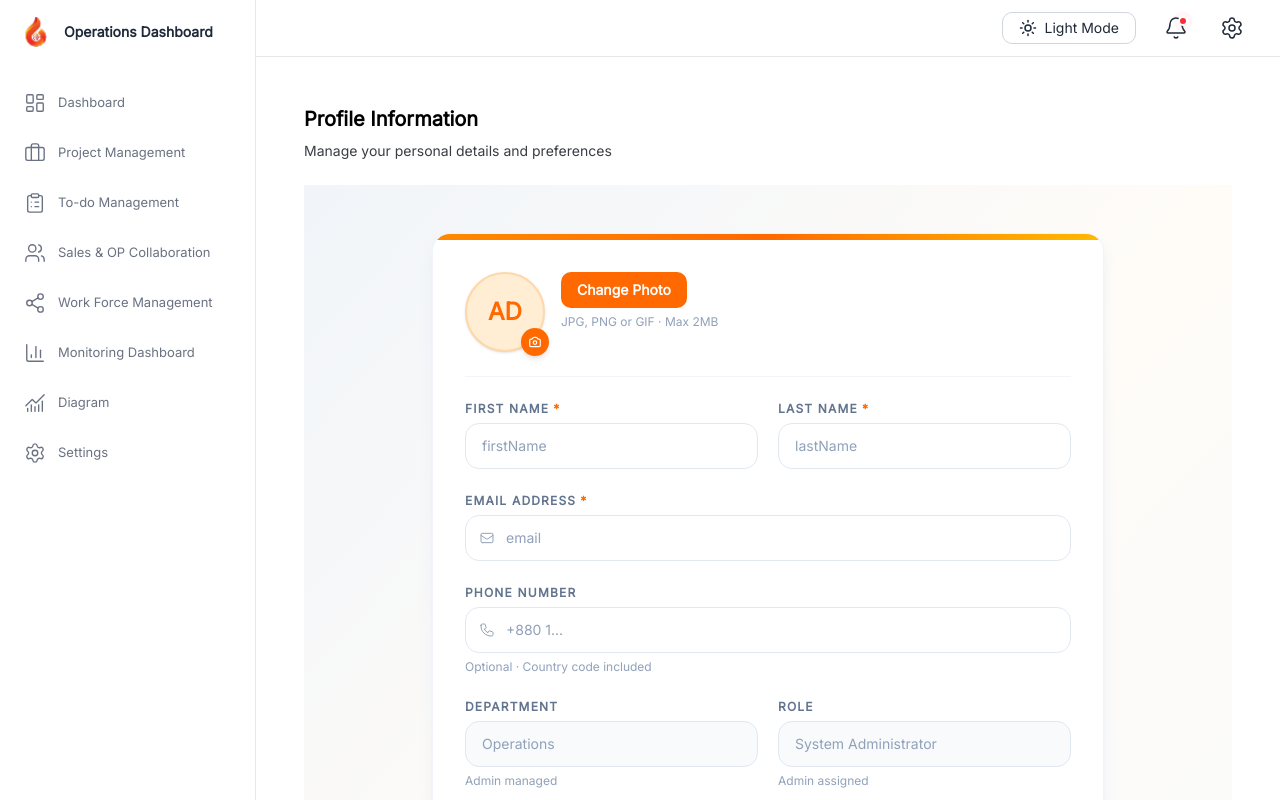
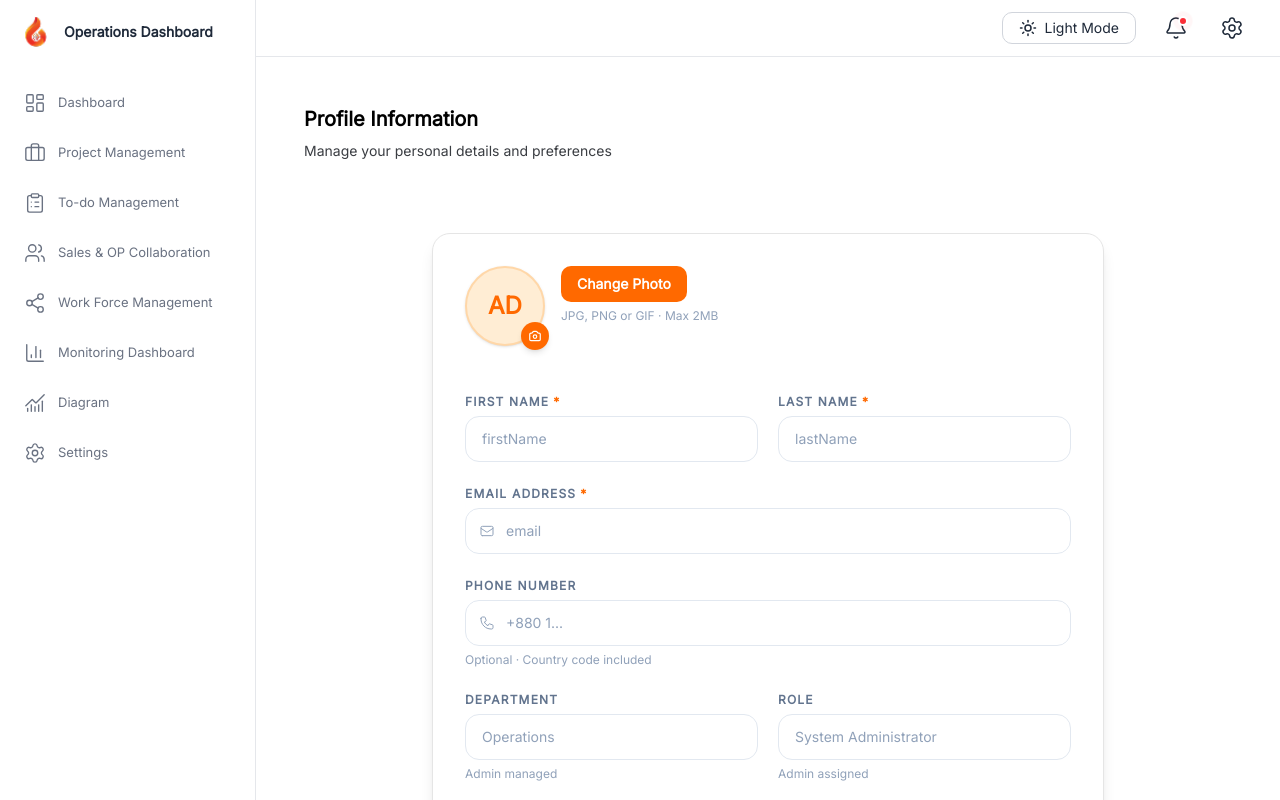
Before and after one commit to faioperation/FireAI-ERP, a React (Vite) app: page /settings in a window 1280 px wide. Built offline with nearby package versions, Linux system fonts and the light colour scheme.

Commit message:
profile added

```diff
--- a/src/pages/Settings/SettingsComponents.jsx/ProfileInformation.jsx
+++ b/src/pages/Settings/SettingsComponents.jsx/ProfileInformation.jsx
@@ -56,9 +56,9 @@ function Field({ label, error, touched, children, required, hint }) {
 
 function inputCls(error, touched, disabled = false) {
   const base = "w-full px-4 py-3 rounded-xl border text-sm transition-all duration-200 focus:outline-none focus:ring-2 placeholder-slate-400";
-  if (disabled) return `${base} bg-slate-50 border-slate-200 text-slate-400 cursor-not-allowed`;
+  if (disabled) return `${base}  border-slate-200 text-slate-400 cursor-not-allowed`;
   if (touched && error) return `${base} border-red-400 bg-red-50/60 text-slate-800 focus:ring-red-200 focus:border-red-400`;
-  return `${base} bg-white border-slate-200 text-slate-800 hover:border-orange-300 focus:ring-orange-200 focus:border-orange-400`;
+  return `${base} border-slate-200 text-slate-800 hover:border-orange-300 focus:ring-orange-200 focus:border-orange-400`;
 }
 
 export default function ProfileSettings() {
@@ -137,16 +137,16 @@ export default function ProfileSettings() {
     }
   }
   return (
-    <div className="min-h-screen bg-gradient-to-br from-slate-100 via-orange-50/40 to-slate-50 flex items-start justify-center px-4 py-8 sm:py-12">
+    <div className="min-h-screen  flex items-start justify-center px-4 py-8 sm:py-12">
       {/* wrapping in form for keyboard support */}
       <form onSubmit={handleSave} className="w-full max-w-2xl space-y-4">
 
-        <div className="bg-white rounded-2xl shadow-lg shadow-slate-200/80 border border-slate-100 overflow-hidden">
-          <div className="h-1.5 bg-gradient-to-r from-orange-400 via-orange-500 to-amber-400" />
+        <div className="rounded-2xl shadow-lg border  overflow-hidden">
+          <div />
 
           <div className="p-5 sm:p-8 space-y-6">
             {/* AVATAR SECTION */}
-            <div className="flex flex-col sm:flex-row items-center sm:items-start gap-4 pb-6 border-b border-slate-100">
+            <div className="flex flex-col sm:flex-row items-center sm:items-start gap-4 pb-6 ">
               <div className="relative flex-shrink-0">
                 <div className="w-20 h-20 rounded-full bg-orange-100 border-2 border-orange-200 flex items-center justify-center overflow-hidden shadow">
                   {avatarPreview ? (
@@ -281,7 +281,7 @@ export default function ProfileSettings() {
             </Field>
 
             {/* FOOTER */}
-            <div className="flex flex-col-reverse sm:flex-row sm:items-center sm:justify-between gap-3 pt-4 border-t border-slate-100">
+            <div className="flex flex-col-reverse sm:flex-row sm:items-center sm:justify-between gap-3 pt-4">
               <div className="text-sm text-center sm:text-left min-h-[20px]">
                 {saveStatus === "success" && (
                   <span className="text-emerald-600 font-medium flex items-center gap-1.5">
```
